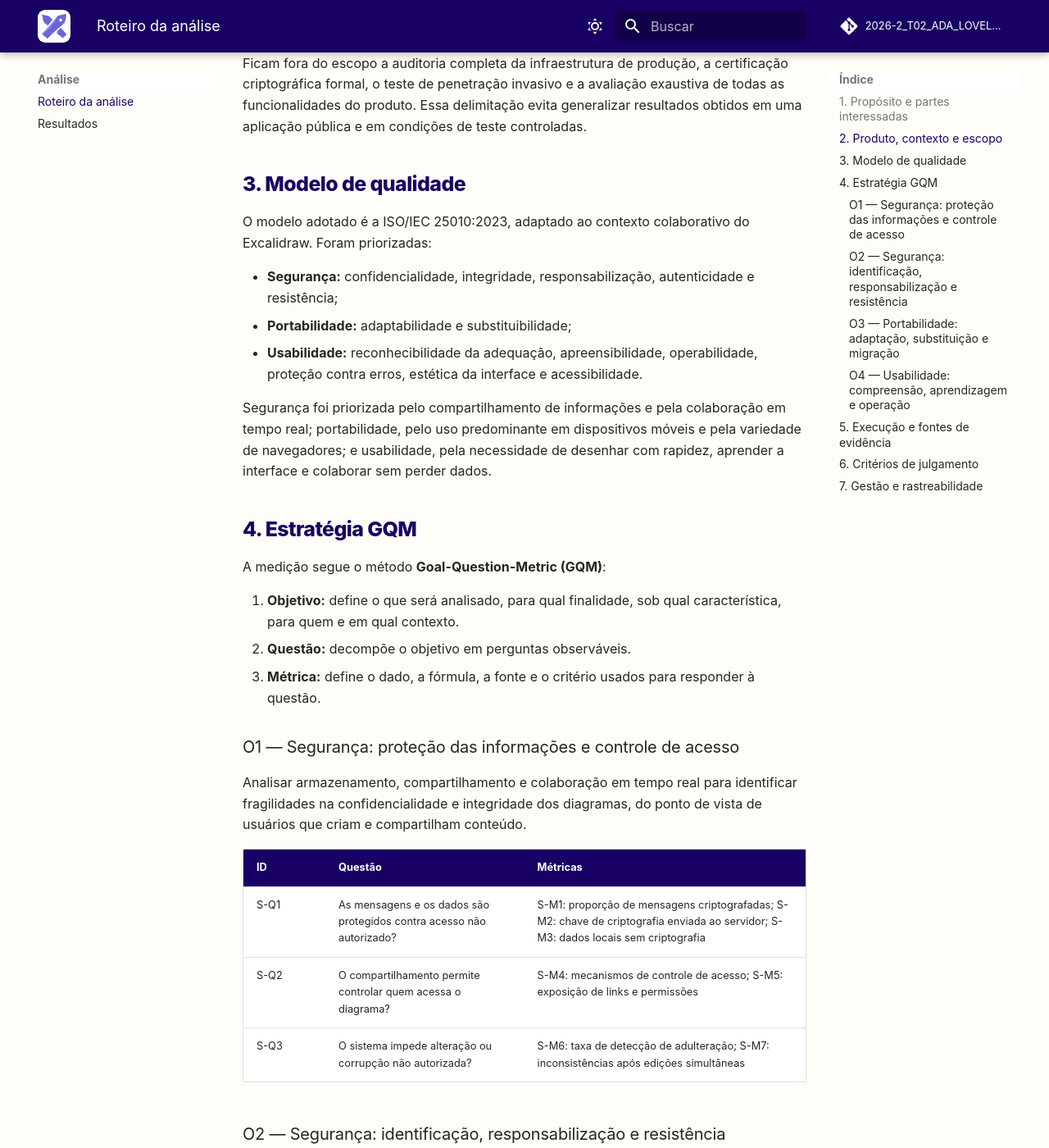
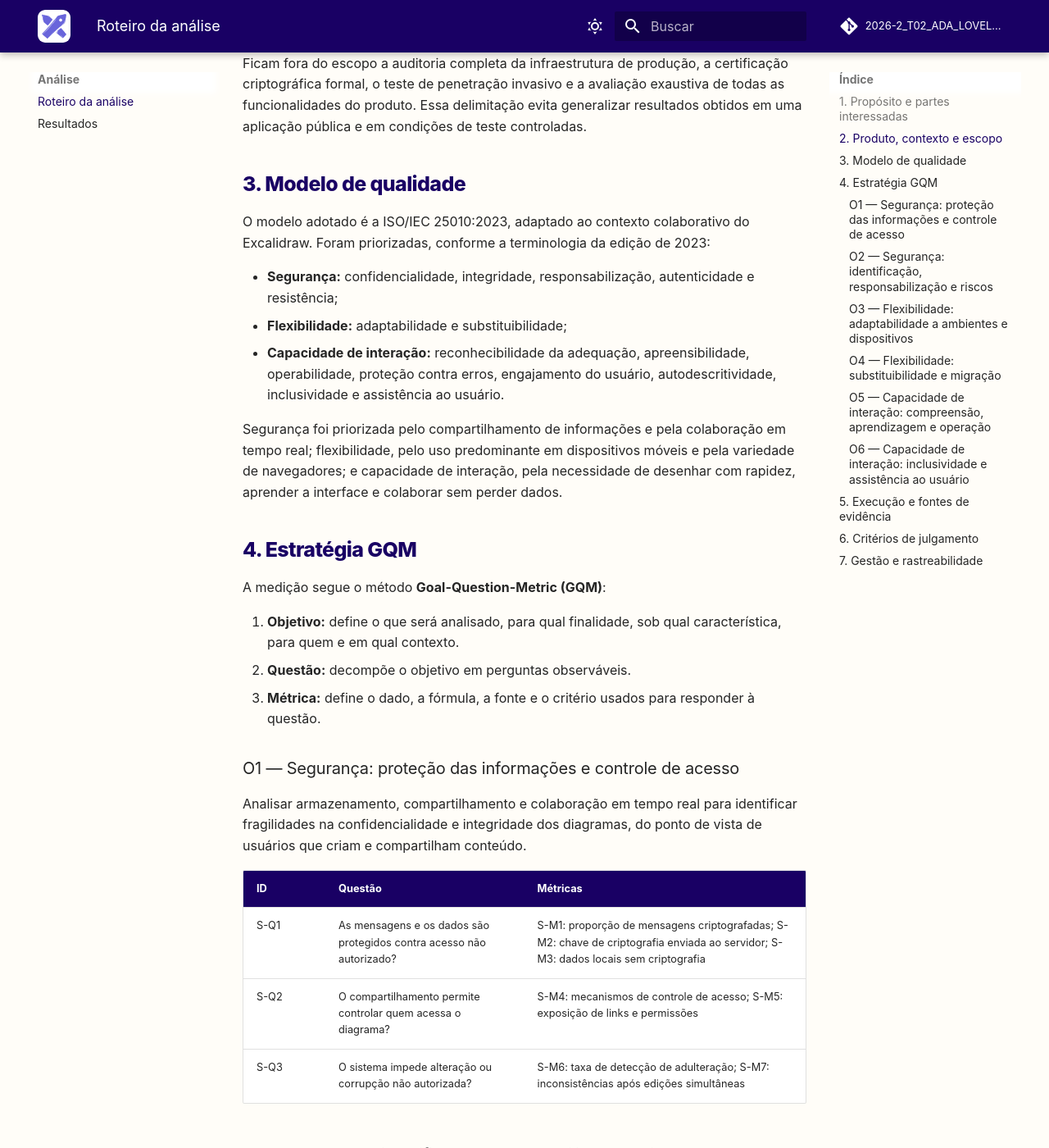
Before and after one commit to FCTE-Qualidade-de-Software-1/2026-2_T02_ADA_LOVELACE, an MkDocs documentation site: the page built from docs/analise/roteiro.md, in a window 1280 px wide and 1400 px high, scrolled down 1076 px. Shown: the whole window at 82% size. Built offline with MkDocs 1.6.1 and Material for MkDocs 9.7.7, drawn with Linux system fonts in a browser that asks for light colours; comment, search, counter and statistics services are not loaded; some of the changed text lies outside the part shown.

```diff
--- a/docs/analise/roteiro.md
+++ b/docs/analise/roteiro.md
@@ -3,7 +3,8 @@
 ## 1. Propósito e partes interessadas
 
 O propósito é identificar o nível de atendimento e as oportunidades de
-melhoria do Excalidraw em **segurança, portabilidade e usabilidade**. Os
+melhoria do Excalidraw em **segurança, flexibilidade e capacidade de
+interação**. Os
 resultados apoiarão recomendações para usuários, desenvolvedores e
 mantenedores, além de fornecerem evidências para o artigo científico da
 equipe.
@@ -39,18 +40,18 @@ de teste controladas.
 ## 3. Modelo de qualidade
 
 O modelo adotado é a ISO/IEC 25010:2023, adaptado ao contexto colaborativo do
-Excalidraw. Foram priorizadas:
+Excalidraw. Foram priorizadas, conforme a terminologia da edição de 2023:
 
 * **Segurança:** confidencialidade, integridade, responsabilização,
   autenticidade e resistência;
-* **Portabilidade:** adaptabilidade e substituibilidade;
-* **Usabilidade:** reconhecibilidade da adequação, apreensibilidade,
-  operabilidade, proteção contra erros, estética da interface e
-  acessibilidade.
+* **Flexibilidade:** adaptabilidade e substituibilidade;
+* **Capacidade de interação:** reconhecibilidade da adequação,
+  apreensibilidade, operabilidade, proteção contra erros, engajamento do
+  usuário, autodescritividade, inclusividade e assistência ao usuário.
 
 Segurança foi priorizada pelo compartilhamento de informações e pela
-colaboração em tempo real; portabilidade, pelo uso predominante em
-dispositivos móveis e pela variedade de navegadores; e usabilidade, pela
+colaboração em tempo real; flexibilidade, pelo uso predominante em dispositivos
+móveis e pela variedade de navegadores; e capacidade de interação, pela
 necessidade de desenhar com rapidez, aprender a interface e colaborar sem
 perder dados.
 
@@ -76,7 +77,7 @@ ponto de vista de usuários que criam e compartilham conteúdo.
 | S-Q2 | O compartilhamento permite controlar quem acessa o diagrama? | S-M4: mecanismos de controle de acesso; S-M5: exposição de links e permissões |
 | S-Q3 | O sistema impede alteração ou corrupção não autorizada? | S-M6: taxa de detecção de adulteração; S-M7: inconsistências após edições simultâneas |
 
-### O2 — Segurança: identificação, responsabilização e resistência
+### O2 — Segurança: identificação, responsabilização e riscos
 
 Analisar identificação de participantes, registros de ações, dependências e
 configurações técnicas para identificar limitações de autenticidade,
@@ -88,19 +89,27 @@ responsabilização e resistência a ataques.
 | S-Q5 | O sistema confirma a identidade dos participantes? | S-M10: suficiência da autenticação; S-M11: possibilidade de personificação |
 | S-Q6 | A aplicação resiste a vulnerabilidades conhecidas? | S-M12: vulnerabilidades altas ou críticas nas dependências; S-M13: advisories/CVEs e tempo de correção; S-M14: nota dos cabeçalhos HTTP |
 
-### O3 — Portabilidade: adaptação, substituição e migração
+### O3 — Flexibilidade: adaptabilidade a ambientes e dispositivos
 
-Analisar a execução em diferentes ambientes e a troca de dados com ferramentas
-equivalentes, do ponto de vista de usuários e desenvolvedores integradores.
+Analisar a execução em diferentes ambientes, do ponto de vista de usuários e
+desenvolvedores integradores.
 
 | ID | Questão | Métricas |
 | --- | --- | --- |
 | P-Q1 | O Excalidraw funciona de forma consistente em navegadores e sistemas operacionais diferentes? | P-M1: compatibilidade de navegadores; P-M2: compatibilidade de sistemas operacionais; P-M3: defeitos específicos de ambiente |
 | P-Q2 | A aplicação se adapta a dispositivos e condições de uso variadas? | P-M4: cobertura funcional em mobile; P-M5: cobertura funcional offline; P-M6: resoluções sem perda de elementos |
+
+### O4 — Flexibilidade: substituibilidade e migração
+
+Analisar a substituição de ferramentas equivalentes e a migração de dados, do
+ponto de vista de usuários e desenvolvedores integradores.
+
+| ID | Questão | Métricas |
+| --- | --- | --- |
 | P-Q3 | A ferramenta substitui uma equivalente sem perda de produtividade? | P-M7: inclusão funcional; P-M8: razão de tempo de tarefa; P-M9: taxa de conclusão |
 | P-Q4 | Os dados podem ser migrados sem perdas? | P-M10: cobertura de formatos; P-M11: fidelidade no round-trip; P-M12: formatos de importação aceitos |
 
-### O4 — Usabilidade: compreensão, aprendizagem e operação
+### O5 — Capacidade de interação: compreensão, aprendizagem e operação
 
 Analisar a interface de criação e edição para identificar dificuldades de
 compreensão, aprendizagem, operação, recuperação de erros e satisfação.
@@ -113,6 +122,13 @@ compreensão, aprendizagem, operação, recuperação de erros e satisfação.
 | U-Q4 | As tarefas comuns são eficientes e previsíveis? | U-M9: ações por tarefa; U-M10: cobertura de atalhos; U-M11: tempo de experientes versus iniciantes; U-M12: inconsistências; U-M13: feedback visual |
 | U-Q5 | O sistema evita e permite recuperar erros? | U-M14: recuperabilidade por desfazer/refazer; U-M15: ações destrutivas sem confirmação; U-M16: perda de dados após recarga; U-M17: taxa de erro; U-M18: mensagens compreensíveis |
 | U-Q6 | A experiência é satisfatória e acessível? | U-M19: SUS; U-M20: satisfação visual; U-M21: intenção de uso futuro; U-M22: violações WCAG; U-M23: funções operáveis por teclado; U-M24: elementos anunciados por leitor de tela; U-M25: contraste; U-M26: tradução para português |
+
+### O6 — Capacidade de interação: inclusividade e assistência ao usuário
+
+O objetivo O6 é respondido pela parte de acessibilidade da questão U-Q6,
+correspondente às métricas U-M22 a U-M26. A questão e as métricas originais
+foram mantidas sem alteração; a separação ocorre apenas na rastreabilidade dos
+objetivos.
 
 ## 5. Execução e fontes de evidência
 
--- a/mkdocs.yml
+++ b/mkdocs.yml
@@ -53,6 +53,7 @@ nav:
   - Fase 1:
       - Modelo de qualidade: fase1/modelo-qualidade.md
       - ODS: fase1/ods.md
+      - Objetivos de qualidade: fase1/objetivos-qualidade.md
   - Análise:
       - Roteiro da análise: analise/roteiro.md
       - Resultados: analise/resultados.md
```
Also changed, not shown: README.md (+2 -2 lines), docs/analise/resultados.md (+6 -4 lines), docs/fase1/objetivos-qualidade.md (added, +283 -0 lines), docs/index.md (+3 -3 lines), docs/referencias.md (+17 -0 lines).
